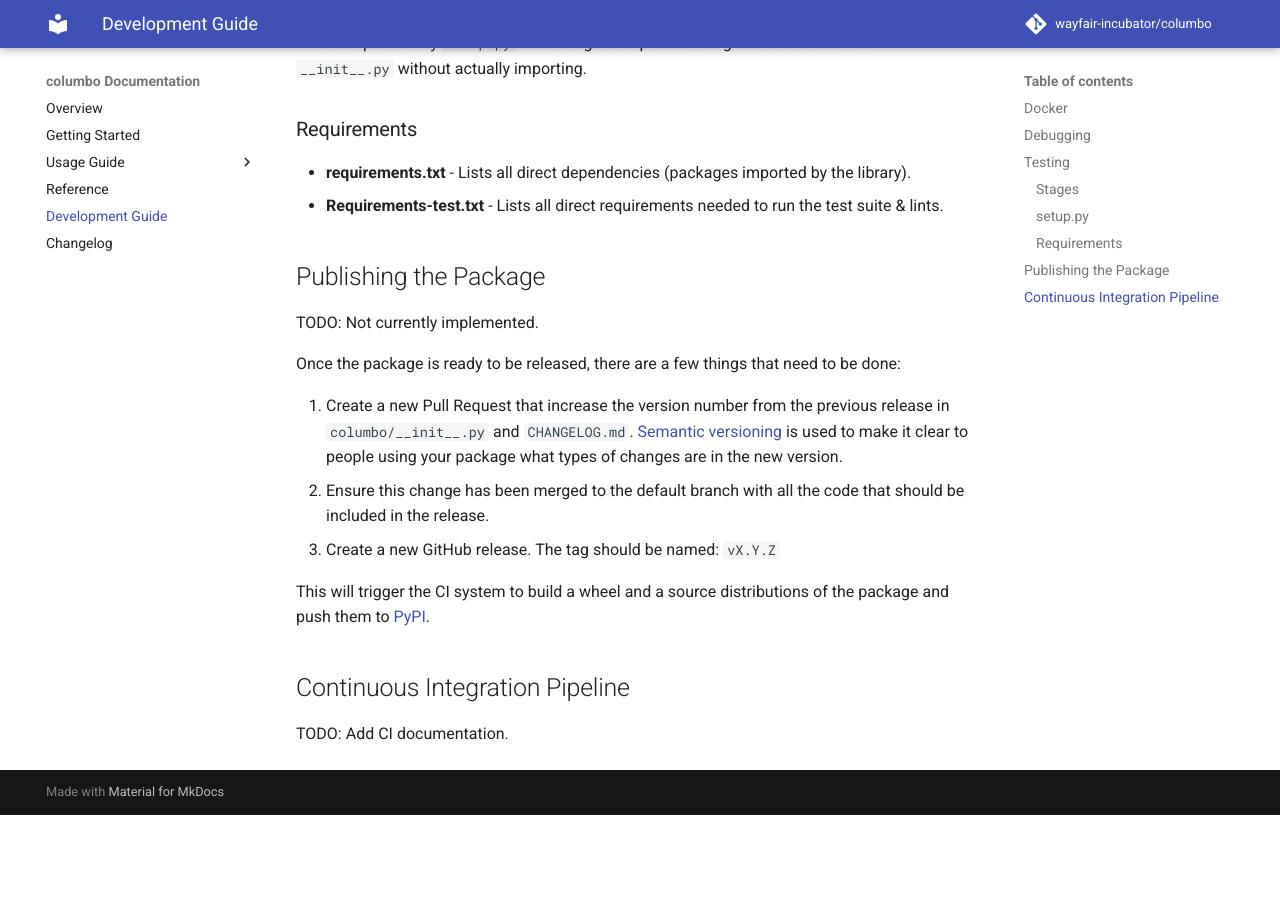
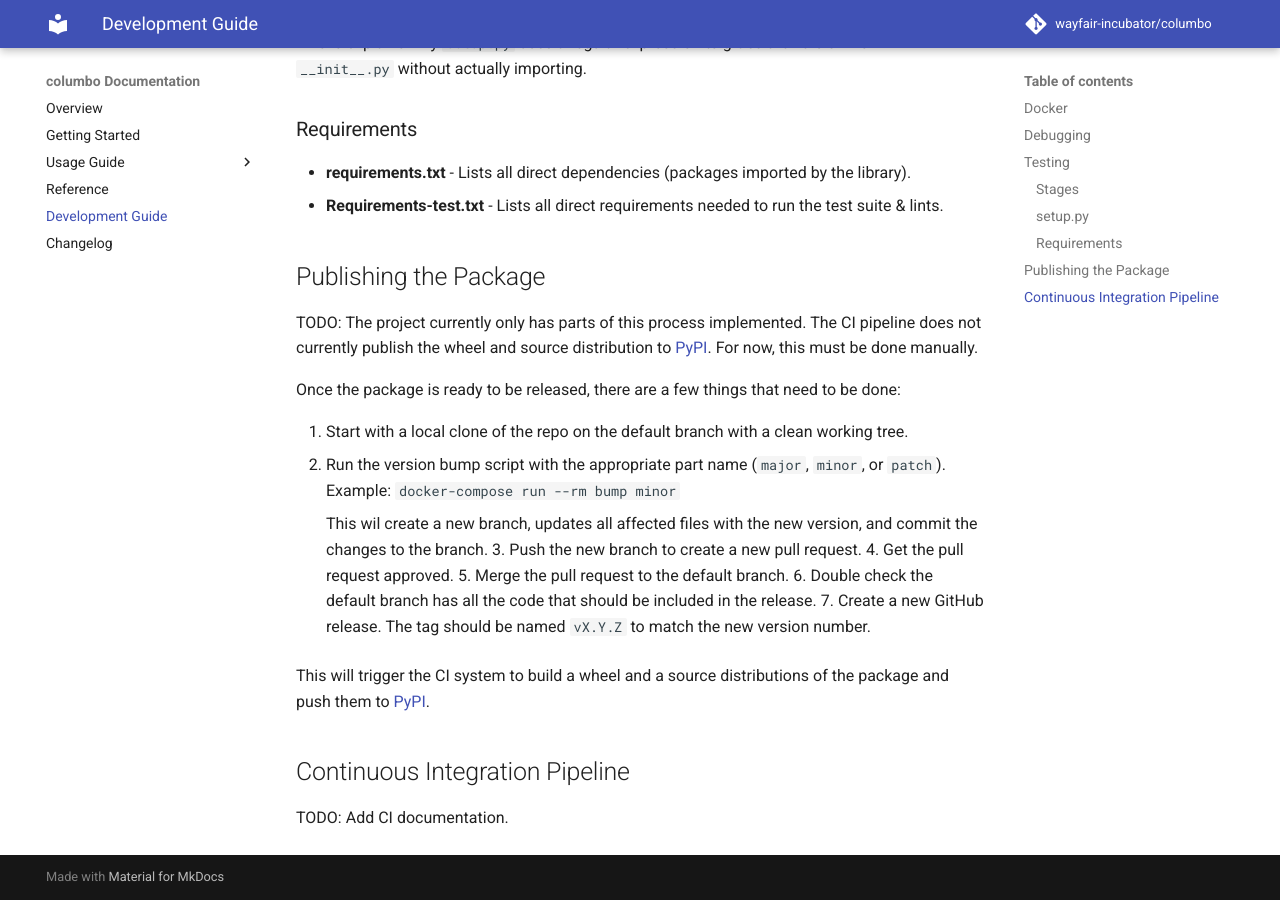
Before and after one commit to plannigan/columbo, an MkDocs documentation site: the page built from docs/development-guide.md, in a window 1280 px wide and 900 px high, scrolled down 2050 px. Built offline with MkDocs 1.6.1 and Material for MkDocs 9.7.7, drawn with Linux system fonts in a browser that asks for light colours; comment, search, counter and statistics services are not loaded; before the commit the page ends 2865 px from its top, so only the background shows below that.

Commit message:
Add version bump script
The script create a new branch, updates all affected files with
  the new version, and commit the changes to the branch.

```diff
--- a/docs/development-guide.md
+++ b/docs/development-guide.md
@@ -89,15 +89,21 @@ grabs the version from `__init__.py` without actually importing.
 
 ## Publishing the Package
 
-TODO: Not currently implemented.
+TODO: The project currently only has parts of this process implemented. The CI pipeline does not currently publish the
+wheel and source distribution to [PyPI][pypi]. For now, this must be done manually.
 
 Once the package is ready to be released, there are a few things that need to be done:
 
-1. Create a new Pull Request that increase the version number from the previous release in `columbo/__init__.py` and
-    `CHANGELOG.md`. [Semantic versioning][sem-ver] is used to make it clear to people using your package what types of
-    changes are in the new version.
-2. Ensure this change has been merged to the default branch with all the code that should be included in the release.
-3. Create a new GitHub release. The tag should be named: `vX.Y.Z`
+1. Start with a local clone of the repo on the default branch with a clean working tree.
+2. Run the version bump script with the appropriate part name (`major`, `minor`, or `patch`).
+    Example: `docker-compose run --rm bump minor`
+
+    This wil create a new branch, updates all affected files with the new version, and commit the changes to the branch.
+3. Push the new branch to create a new pull request.
+4. Get the pull request approved.
+5. Merge the pull request to the default branch.
+6. Double check the default branch has all the code that should be included in the release.
+7. Create a new GitHub release. The tag should be named `vX.Y.Z` to match the new version number.
 
 This will trigger the CI system to build a wheel and a source distributions of the package and push them to
 [PyPI][pypi].
--- a/requirements-test.txt
+++ b/requirements-test.txt
@@ -1,5 +1,6 @@
 bandit==1.7.0
 black==20.8b1
+bump2version==1.0.1
 flake8==3.8.4
 isort==5.6.4
 mypy==0.790
```
Also changed, not shown: docker-compose.yaml (+7 -0 lines), .bumpversion.cfg (added), 1 other file.
